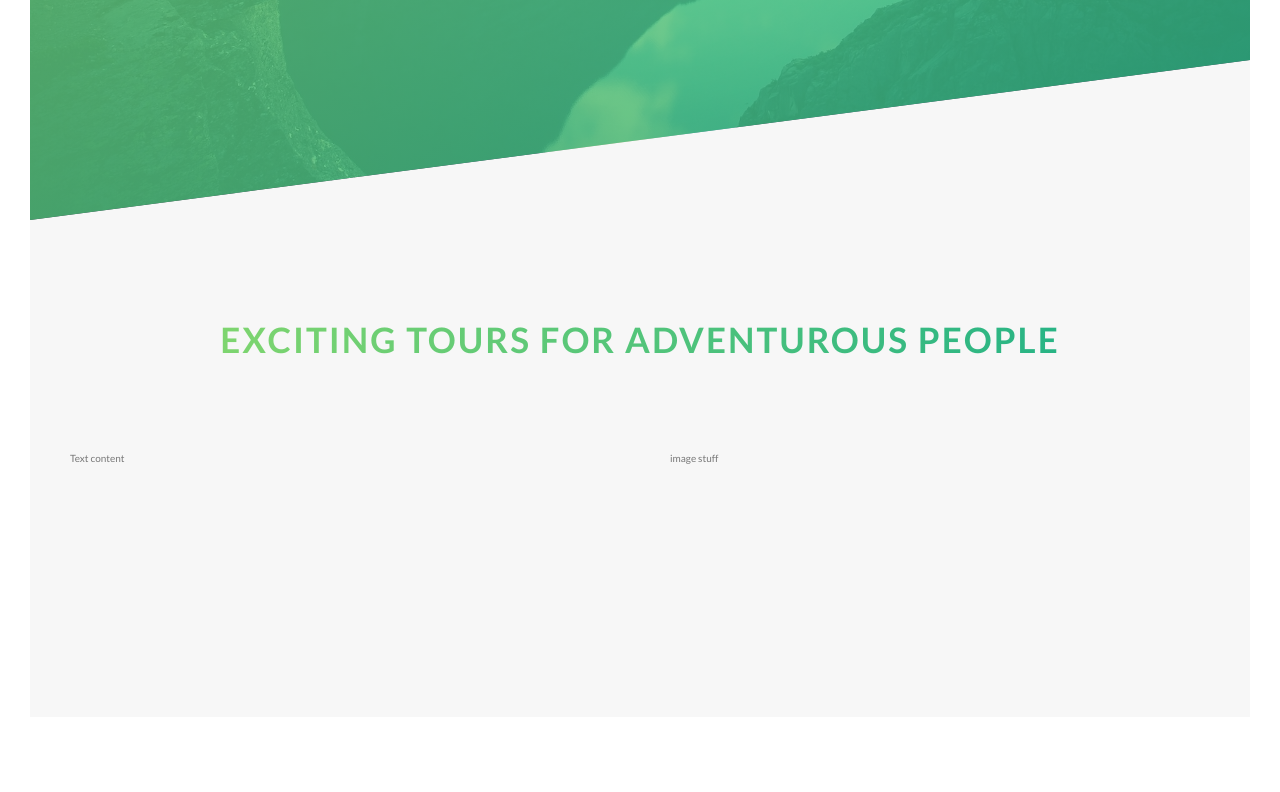
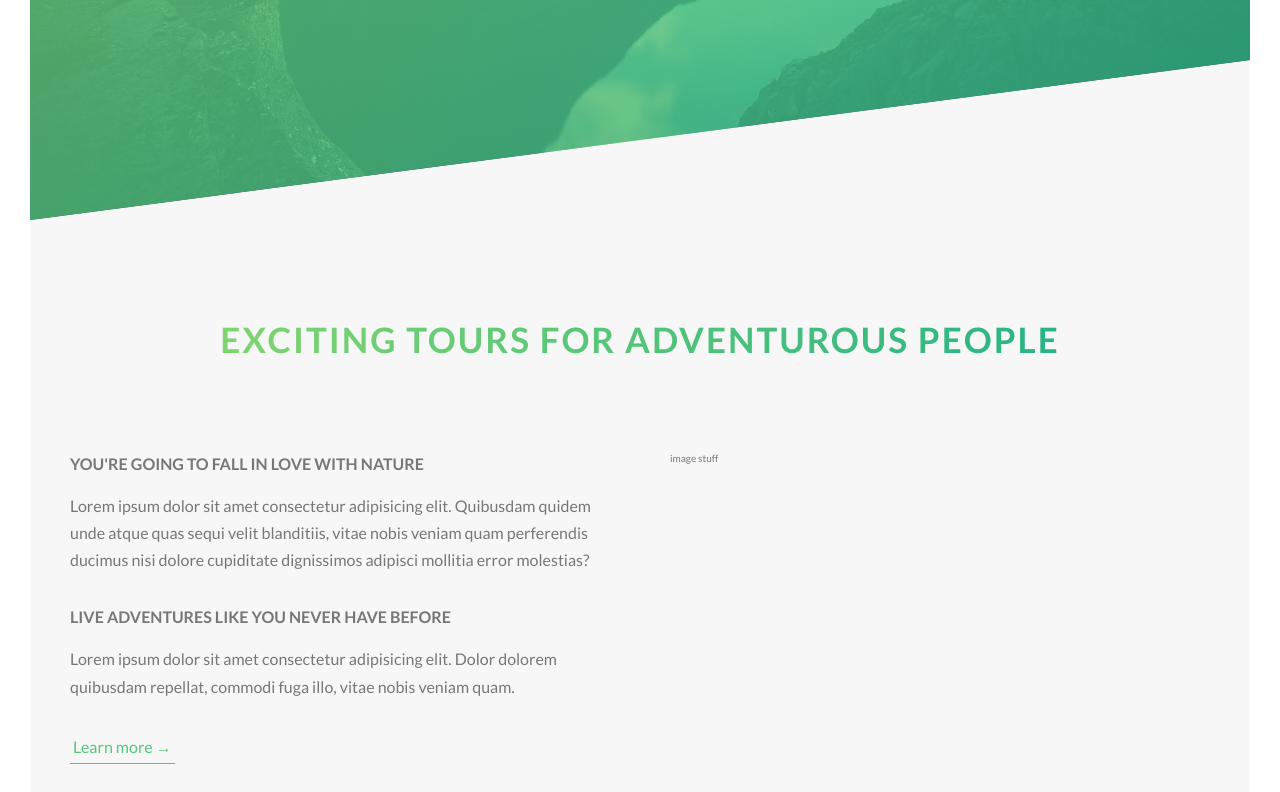
Before and after one commit to skemp42/AdvancedCssCourse, a website: page Natours/starter/index.html in a window 1280 px wide. Shown: the part 570-1362 px from the top of the page. Before the commit the page ends 1317 px from the top, so only its background shows below. Drawn offline with Linux system fonts and the light colour scheme.

Commit message:
Building the about section - part 2

```diff
--- a/Natours/starter/index.html
+++ b/Natours/starter/index.html
@@ -32,14 +32,24 @@
 
     <main>
       <section class="section-about">
-        <div class="u-center-text u-margin-bottom-8">
+        <div class="u-center-text u-margin-bottom-big">
           <h2 class="heading-secondary">
             Exciting tours for adventurous people
           </h2>
         </div>
         <div class="row">
           <div class="col-1-of-2">
-            Text content
+            <h3 class="heading-tertiary u-margin-bottom-small">You're going to fall in love with nature</h3>
+            <p class="paragraph">
+              Lorem ipsum dolor sit amet consectetur adipisicing elit. Quibusdam quidem unde atque quas sequi velit blanditiis, vitae nobis veniam quam perferendis ducimus nisi dolore cupiditate dignissimos adipisci mollitia error molestias?
+            </p>
+
+            <h3 class="heading-tertiary u-margin-bottom-small">Live adventures like you never have before</h3>
+            <p class="paragraph">
+              Lorem ipsum dolor sit amet consectetur adipisicing elit. Dolor dolorem quibusdam repellat, commodi fuga illo, vitae nobis veniam quam.
+            </p>
+
+            <a href="#" class="btn-text">Learn more &rarr;</a>
           </div>
           <div class="col-1-of-2">
             image stuff
--- a/Natours/starter/sass/abstracts/_variables.scss
+++ b/Natours/starter/sass/abstracts/_variables.scss
@@ -8,6 +8,9 @@ $color-grey-dark: #777;
 $color-white: #fff;
 $color-black: #000;
 
+//Font
+$default-font-size: 1.6rem;
+
 // GRID
 $grid-width: 114rem;
 $gutter-vertical: 8rem;
--- a/Natours/starter/sass/base/_typography.scss
+++ b/Natours/starter/sass/base/_typography.scss
@@ -47,3 +47,17 @@ body {
     text-shadow: .5rem 1rem 2rem rgba($color-black, .2);
   }
 }
+
+.heading-tertiary {
+  font-size: $default-font-size;
+  font-weight: 700;
+  text-transform: uppercase;
+}
+
+.paragraph {
+  font-size: $default-font-size;
+
+  &:not(:last-child){
+    margin-bottom: 3rem;
+  }
+}
--- a/Natours/starter/sass/base/_utilities.scss
+++ b/Natours/starter/sass/base/_utilities.scss
@@ -1,3 +1,4 @@
 .u-center-text { text-align: center; }
-
-.u-margin-bottom-8 { margin-bottom: 8rem; }
+.u-margin-bottom-big { margin-bottom: 8rem; }
+.u-margin-bottom-medium { margin-bottom: 4rem; }
+.u-margin-bottom-small {margin-bottom: 1.5rem;}
--- a/Natours/starter/sass/components/_button.scss
+++ b/Natours/starter/sass/components/_button.scss
@@ -8,7 +8,7 @@
       border-radius: 10rem;
       transition: all 0.2s;
       position: relative;
-      font-size: 1.6rem;
+      font-size: $default-font-size;
     }
 
     &:hover {
@@ -53,3 +53,28 @@
       animation-fill-mode: backwards;
     }
   }
+
+  .btn-text {
+    &:link,
+    &:visited {
+        font-size: $default-font-size;
+        color: $color-primary;
+        display: inline-block;
+        text-decoration: none;
+        border-bottom: 1px solid $color-primary;
+        padding: 3px;
+        transition: all 0.2s;
+    }
+
+    &:hover {
+      background-color: $color-primary;
+      color: $color-white;
+      box-shadow: 0 1rem 2rem rgba($color-black, 0.15);
+      transform: translateY(-2px);
+    }
+
+    &:active {
+      box-shadow: 0 .5rem 1rem rgba($color-black, 0.15);
+      transform: translateY(0);
+    }
+  }
```
Also changed, not shown: Natours/starter/css/style.css.
